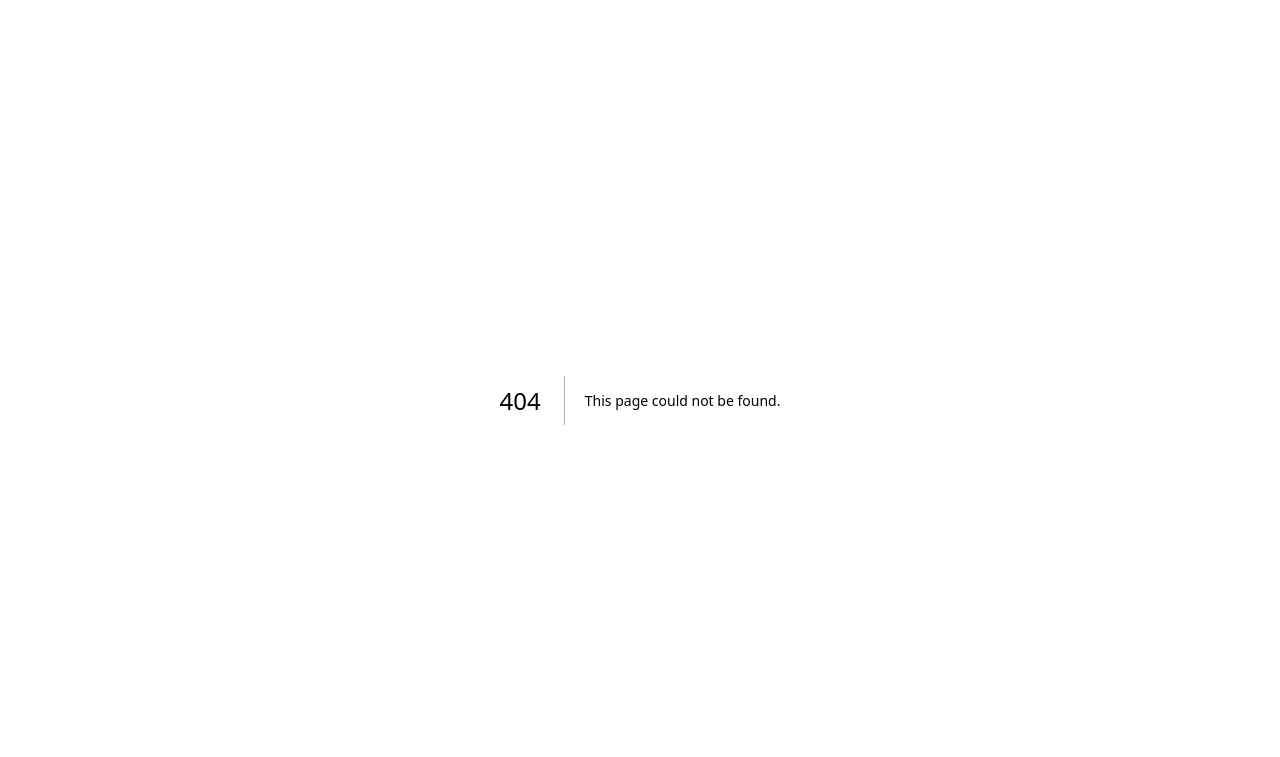
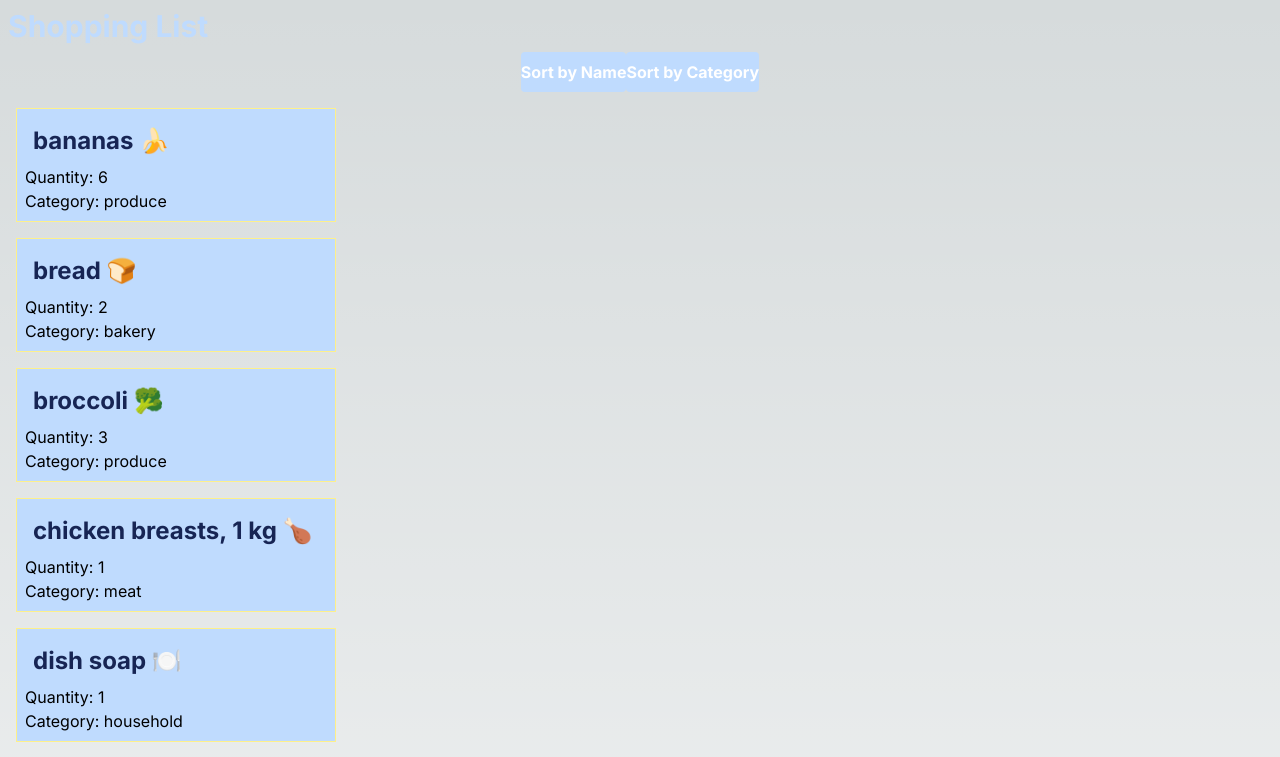
Before and after one commit to gail-aud/cprg306-assignments, a Next.js app: page /week5 in a window 1280 px wide. Before the commit this address had no page. Shown: the top 757 px of the page. Built offline with nearby package versions, Linux system fonts and the light colour scheme.

Commit message:
week5 assignment

```diff
--- a/app/page.js
+++ b/app/page.js
@@ -10,6 +10,7 @@ export default function Page() {
       <Link href={`/week2`} className="hover:text-blue-200 text-sm "> Week 2 </Link>
       <Link href={`/week3`} className="hover:text-blue-200 text-sm "> Week 3 </Link>
       <Link href={`/week4`} className="hover:text-blue-200 text-sm "> Week 4 </Link>
+      <Link href={`/week5`} className="hover:text-blue-200 text-sm "> Week 5 </Link>
     </main>
   );
 
--- /dev/null
+++ b/app/week5/item-list.js
@@ -0,0 +1,49 @@
+"use client"
+
+import Item from "./item";
+import { useState } from "react";
+import items from "./items.json";
+
+export default function ItemList() {
+
+    const [sortBy, setSortBy] = useState("name");
+
+    if(sortBy === "name"){
+        items.sort((a,b) => a.name.localeCompare(b.name));
+
+    };
+
+    if(sortBy === "category"){
+        items.sort((a,b) => a.category.localeCompare(b.category));
+
+    };
+
+    const handleName = () => {
+        setSortBy("name");
+    };
+
+    const handleCategory = () => {
+        setSortBy("category");
+    };
+
+    return(
+        <>
+        <div className="flex items-center justify-center">
+            <button className="bg-blue-200 text-white font-bold py-2 rounded focus:bg-yellow-200 " onClick={handleName}>Sort by Name</button>
+            <button className="bg-blue-200 text-white font-bold py-2 rounded focus:bg-yellow-200 " onClick={handleCategory}>Sort by Category</button>
+        </div>
+        <ul>
+            <li>
+                {items.map((item) => (
+                    <Item
+                        key={item.id}
+                        name={item.name}
+                        quantity={item.quantity}
+                        category={item.category}
+                    />
+                ))}
+            </li>
+        </ul>
+        </>
+    );
+}
--- /dev/null
+++ b/app/week5/item.js
@@ -0,0 +1,12 @@
+import ItemList from "./item-list";
+
+export default function Items({name, quantity, category}) {
+    return(
+        <div className="border border-yellow-200 bg-blue-200 w-full max-w-xs m-4 p-2">
+            <h2 className="text-2xl font-bold m-2 text-blue-950">{name}</h2>
+            <p>Quantity: {quantity}</p>
+            <p>Category: {category}</p>
+        </div>
+
+    );
+}
--- /dev/null
+++ b/app/week5/items.json
@@ -0,0 +1,74 @@
+[
+    {
+      "id": "1h2GJKH12gkHG31h1H",
+      "name": "milk, 4 L 🥛",
+      "quantity": 1,
+      "category": "dairy"
+    },
+    {
+      "id": "2KJH3k2j3H1k2J3K1H",
+      "name": "bread 🍞",
+      "quantity": 2,
+      "category": "bakery"
+    },
+    {
+      "id": "3h2KJH3k2j3H1k2J3",
+      "name": "eggs, dozen 🥚",
+      "quantity": 2,
+      "category": "dairy"
+    },
+    {
+      "id": "4k2J3K1H2GJKH12gk",
+      "name": "bananas 🍌",
+      "quantity": 6,
+      "category": "produce"
+    },
+    {
+      "id": "5H1h1H2KJH3k2j3H",
+      "name": "broccoli 🥦",
+      "quantity": 3,
+      "category": "produce"
+    },
+    {
+      "id": "6H1k2J3K1H2GJKH1",
+      "name": "chicken breasts, 1 kg 🍗",
+      "quantity": 1,
+      "category": "meat"
+    },
+    {
+      "id": "7gkHG31h1H2KJH3k",
+      "name": "pasta sauce 🍝",
+      "quantity": 3,
+      "category": "canned goods"
+    },
+    {
+      "id": "8j3H1k2J3K1H2GJK",
+      "name": "spaghetti, 454 g 🍝",
+      "quantity": 2,
+      "category": "dry goods"
+    },
+    {
+      "id": "9H12gkHG31h1H2KJ",
+      "name": "toilet paper, 12 pack 🧻",
+      "quantity": 1,
+      "category": "household"
+    },
+    {
+      "id": "10H3k2j3H1k2J3K1",
+      "name": "paper towels, 6 pack",
+      "quantity": 1,
+      "category": "household"
+    },
+    {
+      "id": "11k2J3K1H2GJKH12",
+      "name": "dish soap 🍽️",
+      "quantity": 1,
+      "category": "household"
+    },
+    {
+      "id": "12GJKH12gkHG31h1",
+      "name": "hand soap 🧼",
+      "quantity": 4,
+      "category": "household"
+    }
+  ]
--- /dev/null
+++ b/app/week5/page.js
@@ -0,0 +1,11 @@
+import Item from "./item";
+import ItemList from "./item-list";
+
+export default function Page () {
+    return(
+        <main>
+            <h1 className="text-3xl font-bold m-2 text-blue-200">Shopping List</h1>
+            <ItemList />
+        </main>
+    );
+}
```
